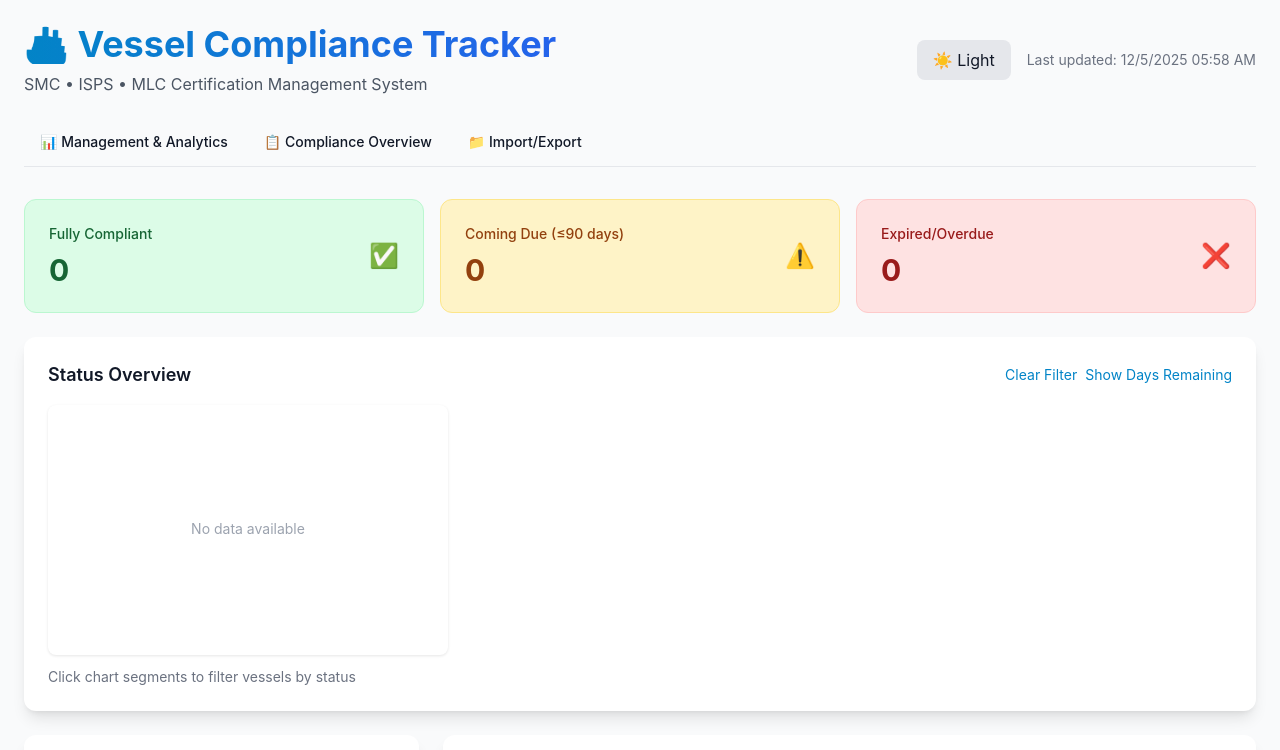
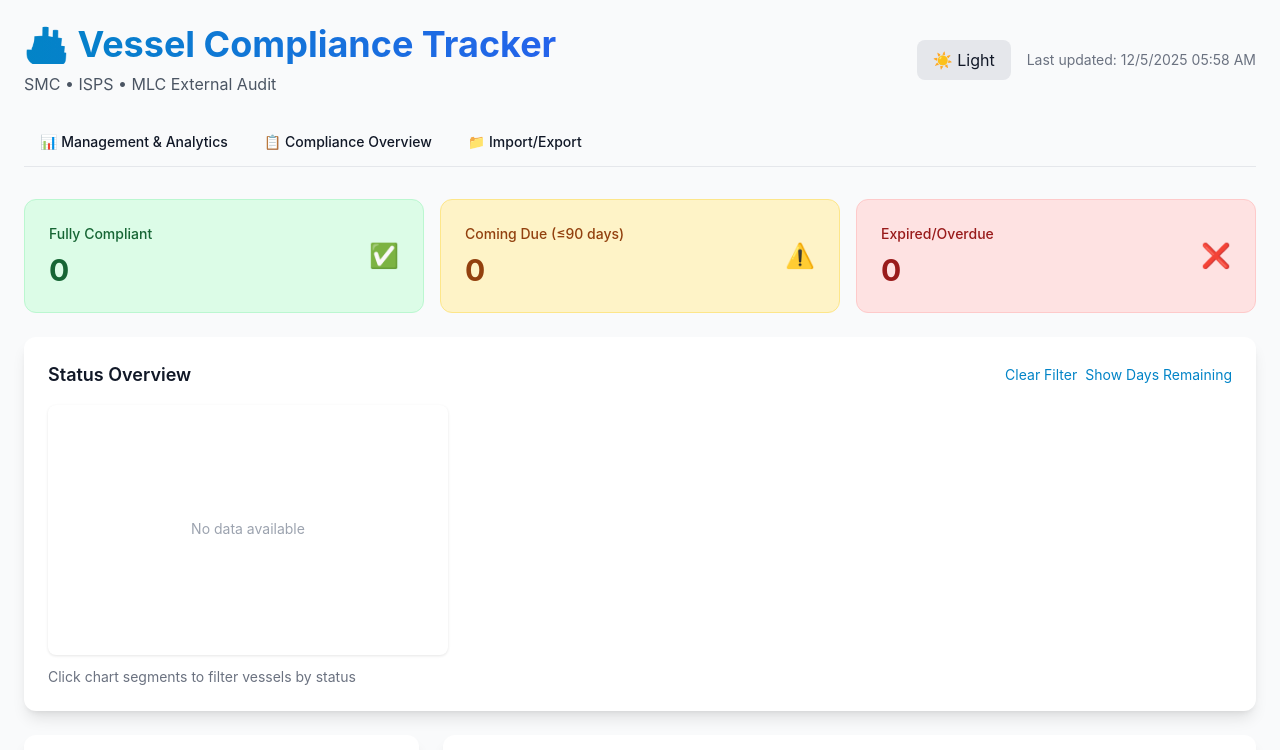
Before and after one commit to webdevlop99/external-tracker-app, a plain HTML site: page index.html in a window 1280 px wide. Shown: the top 750 px of the page. Drawn offline with nearby package versions, Linux system fonts and the light colour scheme.

Commit message:
Update index.html

```diff
--- a/index.html
+++ b/index.html
@@ -3,7 +3,7 @@
   <head>
     <meta charset="utf-8" />
     <meta name="viewport" content="width=device-width, initial-scale=1.0" />
-    <title>Vessel Compliance Tracker — Maritime Certification Management</title>
+    <title>ISM External Audit Tracker</title>
 
     <!-- Tailwind CSS -->
     <script src="https://cdn.tailwindcss.com"></script>
@@ -201,7 +201,7 @@
                 🚢 Vessel Compliance Tracker
               </h1>
               <p class="text-gray-600 dark:text-gray-400 mt-2">
-                SMC • ISPS • MLC Certification Management System
+                SMC • ISPS • MLC External Audit
               </p>
             </div>
 
```
